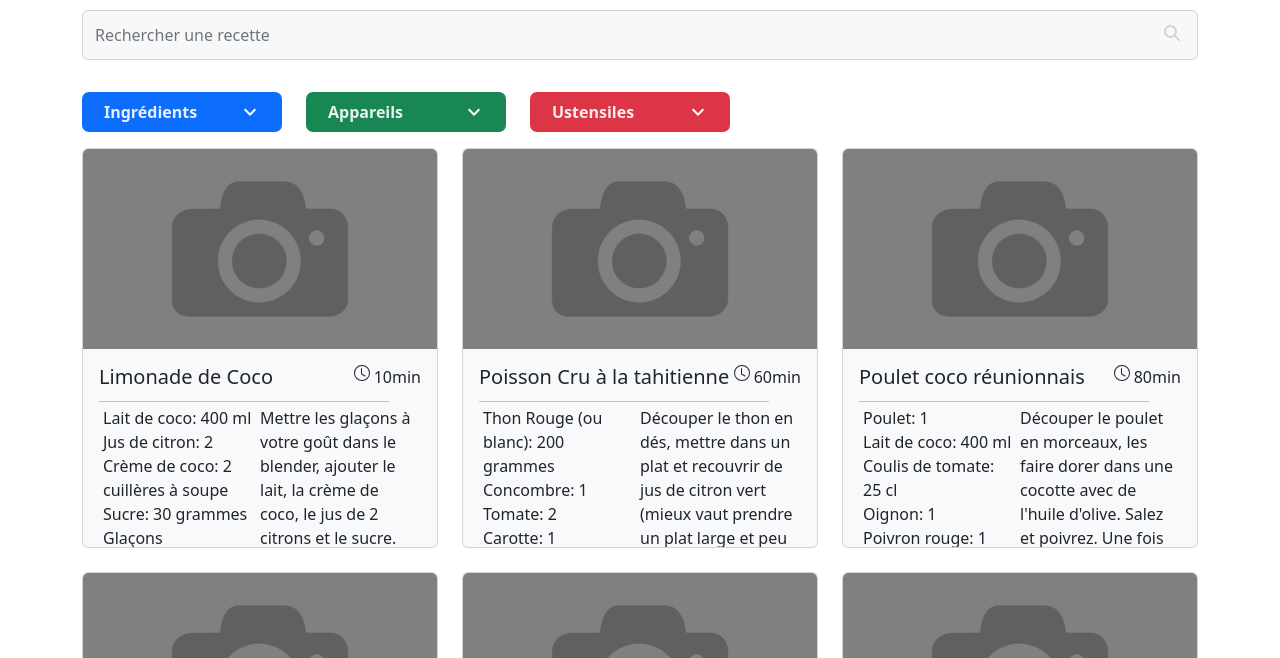
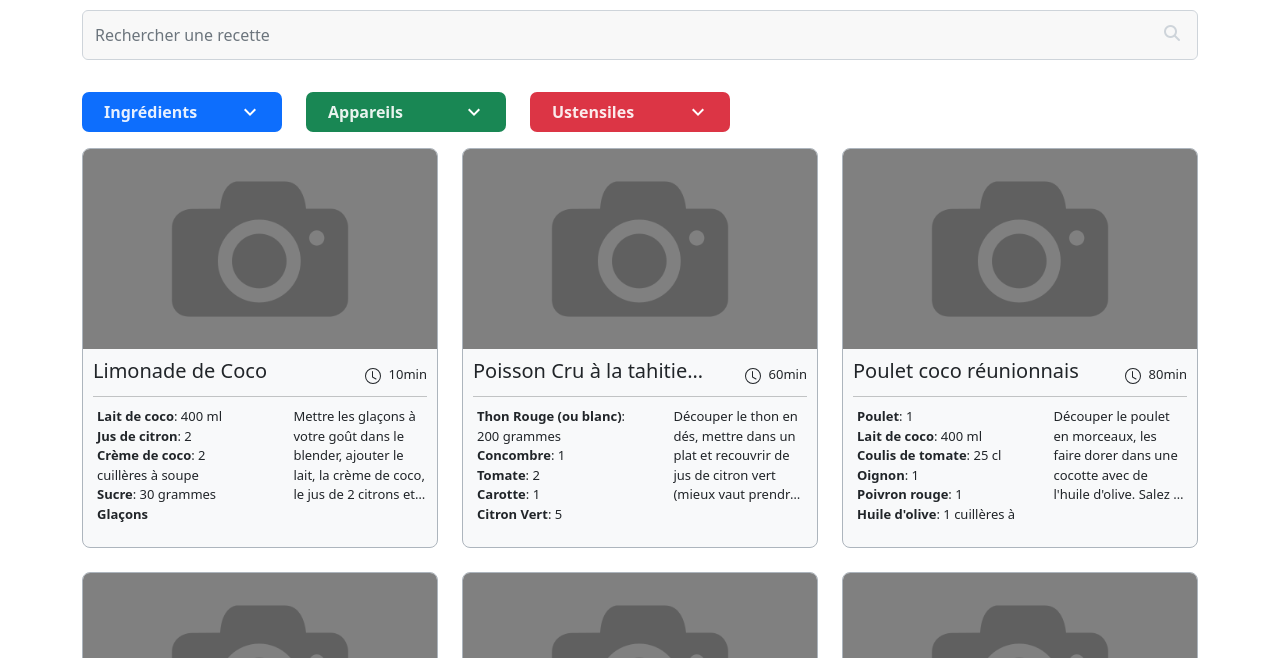
Before and after one commit to Droop-42/OC-P7-PetitsPlats, a website: page index.html in a window 1280 px wide. Shown: the part 142-800 px from the top of the page. Drawn offline with nearby package versions, Linux system fonts and the light colour scheme.

Commit message:
Modif cards

```diff
--- a/App.js
+++ b/App.js
@@ -177,10 +177,18 @@ class App {
                 //console.log(`Call to filtrSearch took ${(t1 - t0)/2000} milliseconds in average.`);
                 //-------------------- End timer ---------------
                 var intersection = filteredRecipes.filter(value => tagFilteredRecipes.includes(value))
-                showResult(intersection)
-                createLists(intersection)
-
-                // !!
+                if (intersection.length === 0) {
+                    document.getElementById('alert').style.display = 'inline-block'
+                    document.getElementById('alert').innerHTML='Aucune recette ne correspond à votre recherche! Veuillez essayer autre chose.'
+                    showResult(intersection)
+                    createLists(intersection)
+                }
+                else {
+                    document.getElementById('alert').innerHTML=''
+                    document.getElementById('alert').style.display = 'none'
+                    showResult(intersection)
+                    createLists(intersection)
+                }
 
                 let searchWords = searchValue.toLowerCase().split(" ");
                 list_word_id = []
@@ -198,7 +206,6 @@ class App {
                     unionWords = []
                 })
             }
-        //showResult(filteredRecipes);
         })
         showResult(filteredRecipes);
     }
--- a/index.html
+++ b/index.html
@@ -19,6 +19,7 @@
                     <i class="fa fa-search"></i>
                 </div>
             </div>
+            <div id="alert"></div>
         </div>
         <div class="container" >
             <div class="row float-start" id="tag">
--- a/js/dataFormat/Recipe.js
+++ b/js/dataFormat/Recipe.js
@@ -27,7 +27,7 @@ class Recipe {
             let quant=''
             if (typeof i.unit !== "undefined") {unit= i.unit};
             if (typeof i.quantity !== "undefined") {quant= ': '+i.quantity};
-            listIngr+='<p class="my-0 px-1">'+i.ingredient+quant+' '+unit+'</p>'
+            listIngr+='<p class="my-0 px-1"><b>'+i.ingredient+'</b>'+quant+' '+unit+'</p>'
         });
         return listIngr
     }
--- a/js/templates/RecipeCard.js
+++ b/js/templates/RecipeCard.js
@@ -8,12 +8,12 @@ class RecipeCard {
         $wrapper.classList.add('col')
 
         const movieCard = `
-                <div class="card" style="height: 400px; overflow: hidden;">
+                <div class="recipeCards">
                     <img src="./assets/no-image-png-2.png" class="card-img-top" height="200px" alt="Image" style="background-color: grey; object-fit: contain;">
-                    <div class="card-body overflow-hidden pb-3 bg-light ">
-                        <div class="d-flex flex-row" style="justify-content: space-between;">
-                            <h5 class="card-title text-truncate" >${this._recipe.name}</h5>
-                            <div class="d-flex flex-row flex-nowrap align-middle text-center">
+                    <div class="cardBody">
+                        <div class="recipeHeader">
+                            <h5 class="recipeName" >${this._recipe.name}</h5>
+                            <div>
                                 <svg xmlns="http://www.w3.org/2000/svg" width="16" height="16" fill="currentColor" class="bi bi-clock mx-1" viewBox="0 0 16 16">
                                     <path d="M8 3.5a.5.5 0 0 0-1 0V9a.5.5 0 0 0 .252.434l3.5 2a.5.5 0 0 0 .496-.868L8 8.71V3.5z"/>
                                     <path d="M8 16A8 8 0 1 0 8 0a8 8 0 0 0 0 16zm7-8A7 7 0 1 1 1 8a7 7 0 0 1 14 0z"/>
@@ -21,12 +21,12 @@ class RecipeCard {
                                 <span class="card-title">${this._recipe.time}</span>
                             </div>
                         </div>
-                        <HR width="90%" class="my-1">
-                        <div class="d-flex flex-row flex-nowrap overflow-hidden" height="50px">
-                            <div class="card-text w-50 overflow-hidden">
+                        <hr class="divid">
+                        <div class="recipeBody">
+                            <div class="ingr">
                                 ${this._recipe.ingredientsDOM}
                             </div>
-                            <p class="card-text px-0.5 w-50">${this._recipe.description}</p>
+                            <p class="descr">${this._recipe.description}</p>
                         </div>
                     </div>
                 </div>
--- /dev/null
+++ b/sass/components/_cards.scss
@@ -0,0 +1,52 @@
+.recipeCards {
+ height: 400px;
+ overflow: hidden;
+ border-radius: 8px;
+ border: solid 1px #adb5bd;
+ background-color: #f8f9fa;
+}
+.cardBody {
+    padding: 10px;
+    background-color: #f8f9fa;
+    height: 190px;
+    overflow: hidden;
+    font-size: 13px;
+}
+
+.recipeHeader {
+    display: flex;
+    justify-content: space-between;
+    align-items: center;
+}
+.recipeName {
+    width: 70%;
+    white-space: nowrap;
+    overflow: hidden;
+    text-overflow: ellipsis;
+}
+
+.recipeBody {
+    display: flex;
+    justify-content: space-between;
+}
+
+.ingr {
+    width: 50%;
+    height: 120px;
+    overflow: hidden;
+}
+
+.descr {
+    height: 100px;
+    width: 40%;
+    overflow: hidden;
+    text-overflow: ellipsis;
+    display: -webkit-box;
+    -webkit-line-clamp: 5;
+    -webkit-box-orient: vertical;
+}
+
+.divid {
+    margin-bottom: 10px;
+    margin-top: 5px;
+}
--- a/sass/components/_custom.scss
+++ b/sass/components/_custom.scss
@@ -1,36 +1,27 @@
+
+body {
+    padding-bottom: 30px;
+}
+#alert {
+    display: none;
+}
+
+/* clears the ‘X’ from Internet Explorer */
+input[type=search]::-ms-clear { display: none; width : 0; height: 0; }
+input[type=search]::-ms-reveal { display: none; width : 0; height: 0; }
+/* clears the ‘X’ from Chrome */
+input[type="search"]::-webkit-search-decoration,
+input[type="search"]::-webkit-search-cancel-button,
+input[type="search"]::-webkit-search-results-button,
+input[type="search"]::-webkit-search-results-decoration { display: none; }
 
 $dropdown-min-width:                100%;
 $dropdown-padding-x:                0;
 $dropdown-padding-y:                10rem;
 $dropdown-spacer:                   .125rem;
-//$dropdown-font-size:                $font-size-base;
-
 $dropdown-color:                    white ;
 $dropdown-bg:                       #0d6efd;
-/*$dropdown-border-color:             rgba($black, .15);*/
 $dropdown-border-radius:            0 0 5px 5px;
-/*$dropdown-border-width:             $border-width;
-$dropdown-inner-border-radius:      subtract($dropdown-border-radius, $dropdown-border-width);
-$dropdown-divider-bg:               $dropdown-border-color;
-$dropdown-divider-margin-y:         $spacer * .5;
-$dropdown-box-shadow:               $box-shadow;
-*/
 $dropdown-link-color:               white;
-//$dropdown-link-hover-color:         shade-color(gray, 0%);
 $dropdown-link-hover-bg:            gray;
-/*
-$dropdown-link-active-color:        $component-active-color;
-$dropdown-link-active-bg:           $component-active-bg;
-
-$dropdown-link-disabled-color:      $gray-500;
-
-$dropdown-item-padding-y:           $spacer * .25;
-$dropdown-item-padding-x:           $spacer;
-*/
-$dropdown-header-color:             red;/*
-$dropdown-header-padding:           $dropdown-padding-y $dropdown-item-padding-x;
-*/
-
-/*.dropdown-toggle::after {
-    display: none !important;
-}*/
+$dropdown-header-color:             red;
--- a/sass/main.scss
+++ b/sass/main.scss
@@ -1,5 +1,6 @@
 @import "./components/selectBtn";
 @import "./components/custom";
 @import "./components/searchInp";
+@import "./components/cards";
 
 @import "../node_modules/bootstrap/scss/bootstrap";
```
Also changed, not shown: css/prefixed/style.css, css/style.css, 1 other file.
